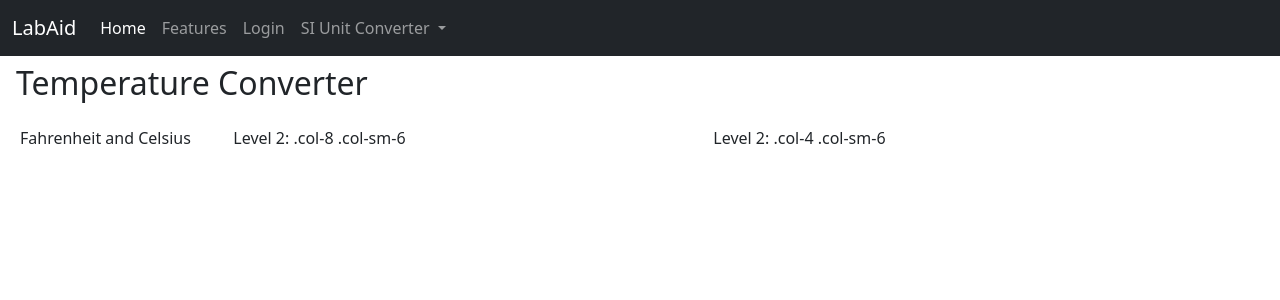
After one commit to JoanaNMartins/PJProject, a Flask app: page /temperature in a window 1280 px wide. The commit adds this page. Shown: the top 300 px of the page. Run offline with Flask 2, Linux system fonts and the light colour scheme; some libraries are stand-ins or nearby versions.

Commit message:
Some grid setup with bootstrap

```diff
--- a/src/main.py
+++ b/src/main.py
@@ -21,9 +21,9 @@ def login():
     # post method
 
     if request.method == "POST":
-        # needed to say that we want that timeframe for keeping you logged in
-        # if not specified it only keeps you logged in for however long you
-        # keep the browser open
+        # needed to say that we want that timeframe for keeping
+        # you logged in if not specified it only keeps you
+        # logged in for however long you keep the browser open
         session.permanent = True
 
         # to save the information we use request.form and create a
@@ -44,6 +44,10 @@ def logout():
     session.pop("user", None)
     return redirect(url_for("login"))
 
+@app.route("/temperature")
+def temperature():
+    return render_template("temperature.html")
+
 @app.route("/user")
 def user():
     if "user" in session:
--- a/src/templates/base.html
+++ b/src/templates/base.html
@@ -9,7 +9,7 @@
 </head>
     <body>
         <!---Navbar from bootstrap, um bom sítio onde começar-->
-        <nav class="navbar navbar-expand-lg navbar-dark bg-dark">
+        <nav class="navbar navbar-expand-md navbar-dark bg-dark">
             <div class="container-fluid">
               <a class="navbar-brand" href="#">LabAid</a>
               <button class="navbar-toggler" type="button" data-bs-toggle="collapse" data-bs-target="#navbarNavDropdown" aria-controls="navbarNavDropdown" aria-expanded="false" aria-label="Toggle navigation">
@@ -31,7 +31,7 @@
                       SI Unit Converter
                     </a>
                     <ul class="dropdown-menu" aria-labelledby="navbarDropdownMenuLink">
-                      <li><a class="dropdown-item" href="#">Temperature</a></li>
+                      <li><a class="dropdown-item" href="/temperature">Temperature</a></li>
                       <li><a class="dropdown-item" href="#">Volume</a></li>
                       <li><a class="dropdown-item" href="#">Pressure</a></li>
                     </ul>
--- /dev/null
+++ b/src/templates/temperature.html
@@ -0,0 +1,29 @@
+{% extends "base.html" %}
+{% block title %}Temperature Converter{% endblock %}
+
+{% block content %}
+<div class="container-fluid my-2 mx-1">
+    <h2>Temperature Converter</h2>
+</div>
+
+<!-- Como fazer nested columns and rows -->
+<div class="container-fluid my-4 mx-2">
+    <div class="row">
+      <div class="col-sm-2">
+        <p>Fahrenheit and Celsius</p>
+      </div>
+      <div class="col-sm-9">
+        <div class="row">
+          <div class="col-8 col-sm-6">
+            Level 2: .col-8 .col-sm-6
+          </div>
+          <div class="col-4 col-sm-6">
+            Level 2: .col-4 .col-sm-6
+          </div>
+        </div>
+      </div>
+    </div>
+  </div>
+
+
+{% endblock %}
```
Also changed, not shown: src/templates/index.html (+13 -1 lines), src/templates/login.html (+7 -5 lines).
